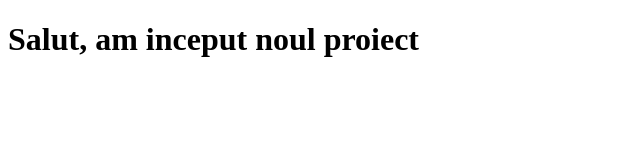
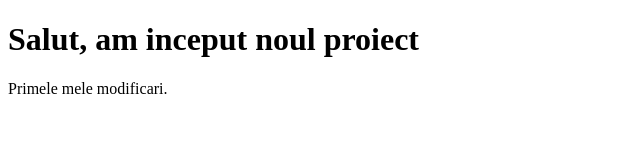
Before and after one commit to Ro444elle/Myfist-project, a plain HTML site: page index.html in a window 1280 px wide. Shown: the whole page, without its empty margins (0-640 px from the left). Drawn offline with Linux system fonts and the light colour scheme.

Commit message:
Change-title

```diff
--- a/index.html
+++ b/index.html
@@ -9,4 +9,5 @@
   <body>
     <h1>Salut, am inceput noul proiect</h1>
   </body>
+  <p>Primele mele modificari.</p>
 </html>
```
